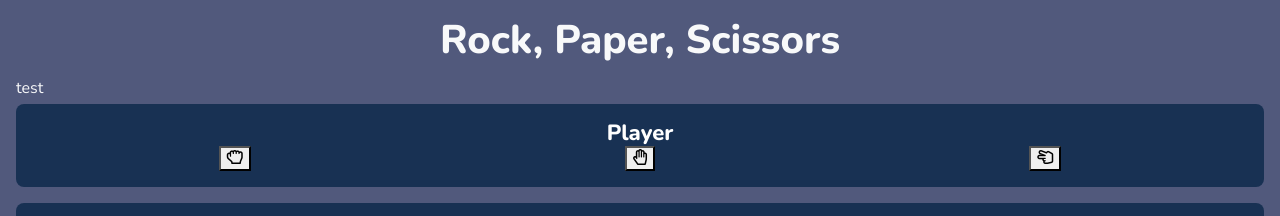
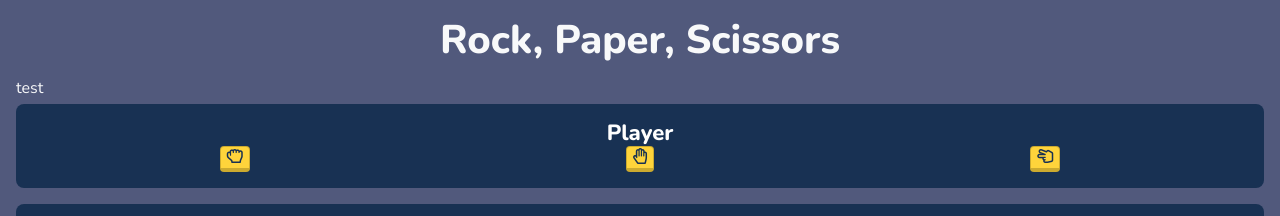
Before and after one commit to fedtti/rock-paper-scissors, a website: page index.html in a window 1280 px wide. Shown: the top 216 px of the page. Drawn offline with nearby package versions, Linux system fonts and the light colour scheme.

Commit message:
update CSS

```diff
--- a/scss/main.scss
+++ b/scss/main.scss
@@ -65,7 +65,27 @@
 
           button {
             appearance: none;
+            background-color: #ffd43b;
+            border-bottom-width: 0.25rem;
+            border-color: rgba(0, 0, 0, 0.2);
+            border-left-width: 0.0625rem;
+            border-radius: 0.25rem;
+            border-right-width: 0.0625rem;
+            border-style: solid;
+            border-top-width: 0.0625rem;
+            color: #183153;
+            cursor: pointer;
             outline: 0;
+            transition: background-color 0.5s linear;
+
+            &:active, &:focus, &:hover {
+              background-color: #fab005;
+            }
+
+            &:active {
+              border-top-width: 0.25rem;
+              border-bottom-width: 0.0625rem;
+            }
           }
         }
       }
```
Also changed, not shown: css/main.min.css.
